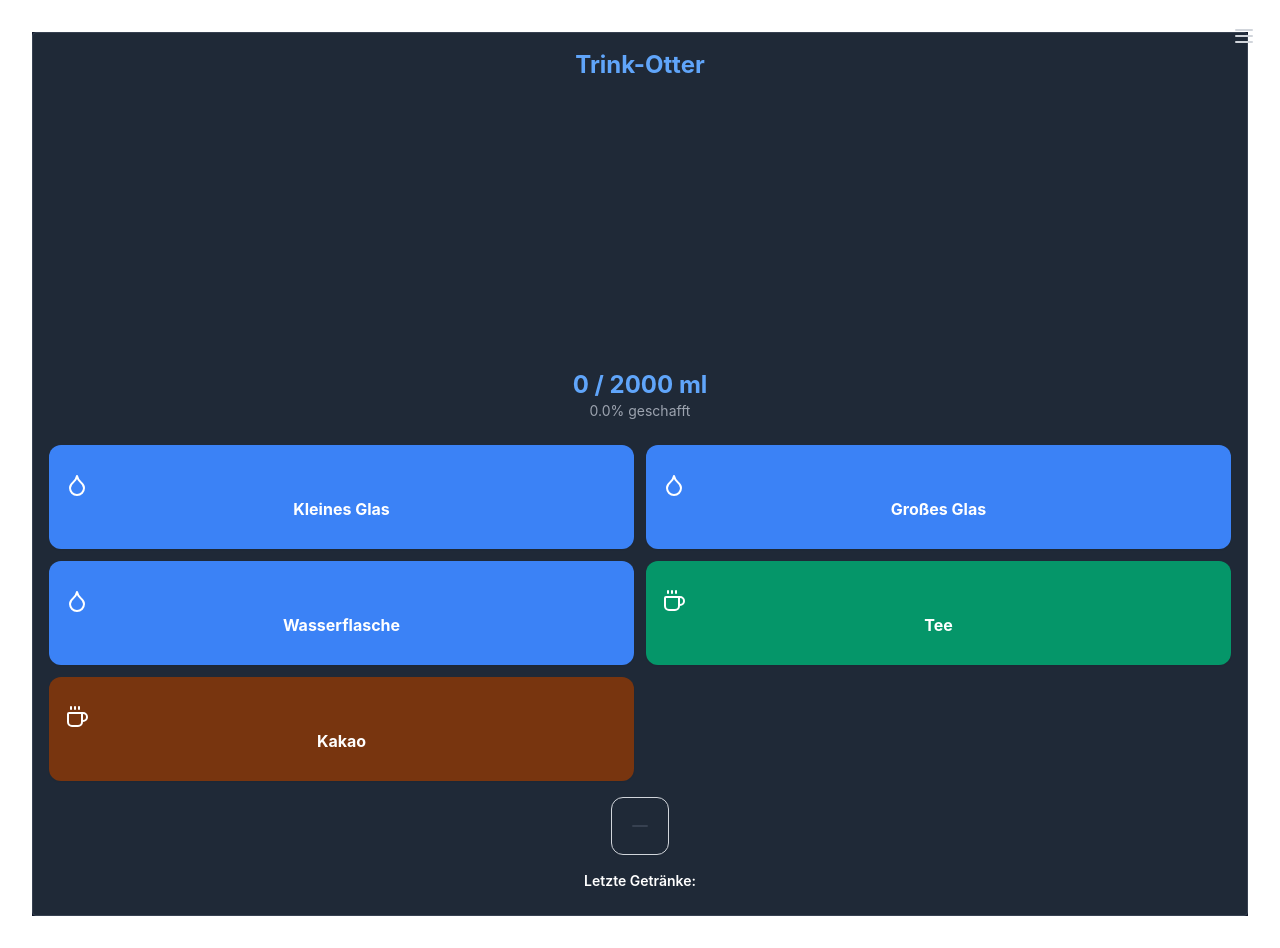
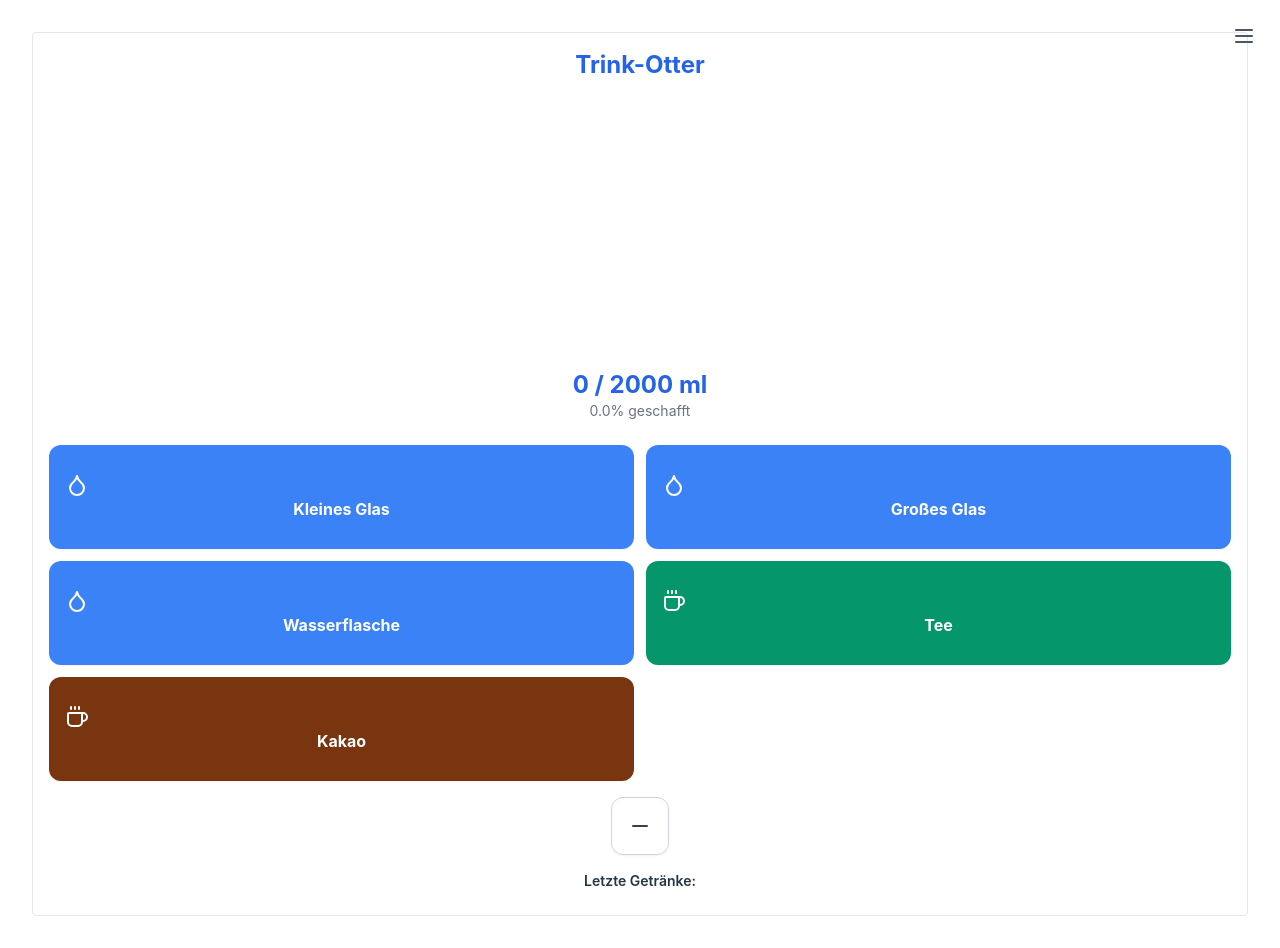
Before and after one commit to PhilvdHeide/drinkingOtter, a React (Vite) app: page / in a window 1280 px wide. Built offline with nearby package versions, Linux system fonts and the light colour scheme.

Commit message:
Revert "Feature/dark mode"

```diff
--- a/src/App.jsx
+++ b/src/App.jsx
@@ -1,27 +1,15 @@
-import { useState, useEffect } from 'react';
-import './App.css';
-import WaterTracker from './components/WaterTracker';
+import { useState } from 'react'
+import './App.css'
+import WaterTracker from './components/WaterTracker'
 
 function App() {
-  const [darkMode, setDarkMode] = useState(() => {
-    const localSetting = localStorage.getItem('darkMode');
-    return localSetting === 'true' || (localSetting === null && true);
-  });
-
-  useEffect(() => {
-    localStorage.setItem('darkMode', darkMode);
-    if (darkMode) {
-      document.documentElement.classList.add('dark');
-    } else {
-      document.documentElement.classList.remove('dark');
-    }
-  }, [darkMode]);
+  const [darkMode, setDarkMode] = useState(true)
 
   return (
     <div className="App bg-background dark:bg-background-dark min-h-screen">
       <WaterTracker darkMode={darkMode} setDarkMode={setDarkMode} />
     </div>
-  );
+  )
 }
 
-export default App;
+export default App
--- a/src/components/DarkModeToggle.jsx
+++ b/src/components/DarkModeToggle.jsx
@@ -1,10 +1,23 @@
-import PropTypes from 'prop-types';
+import { useEffect } from 'react'
+import PropTypes from 'prop-types'
 
 export default function DarkModeToggle({ darkMode, setDarkMode }) {
   DarkModeToggle.propTypes = {
     darkMode: PropTypes.bool.isRequired,
-    setDarkMode: PropTypes.func.isRequired,
-  };
+    setDarkMode: PropTypes.func.isRequired
+  }
+  useEffect(() => {
+    // Initialize dark mode as default
+    if (typeof darkMode === 'undefined') {
+      setDarkMode(true)
+    }
+    // Add dark class to html element if dark mode is enabled
+    if (darkMode) {
+      document.documentElement.classList.add('dark')
+    } else {
+      document.documentElement.classList.remove('dark')
+    }
+  }, [darkMode, setDarkMode])
 
   return (
     <button
@@ -12,38 +25,14 @@ export default function DarkModeToggle({ darkMode, setDarkMode }) {
       className="p-2 hover:bg-gray-100 dark:hover:bg-gray-700 rounded-full"
     >
       {darkMode ? (
-        <svg
-          xmlns="http://www.w3.org/2000/svg"
-          className="h-6 w-6"
-          fill="none"
-          viewBox="0 0 24 24"
-          stroke="currentColor"
-        >
-          <path
-            strokeLinecap="round"
-            strokeLinejoin="round"
-            strokeWidth={2}
-            d="M12 3v1m0 16v1m9-9h-1M4 12H3m15.364 6.364l-.707-.707M6.343 6.343l-.707-.707m12.728 0l-.707.707M6.343 17.657l-.707.707M16 12a4 4 0 11-8 0 4 4 0 018 0z"
-            className="stroke-gray-900 dark:stroke-gray-100"
-          />
+        <svg xmlns="http://www.w3.org/2000/svg" className="h-6 w-6" fill="none" viewBox="0 0 24 24" stroke="currentColor">
+          <path strokeLinecap="round" strokeLinejoin="round" strokeWidth={2} d="M12 3v1m0 16v1m9-9h-1M4 12H3m15.364 6.364l-.707-.707M6.343 6.343l-.707-.707m12.728 0l-.707.707M6.343 17.657l-.707.707M16 12a4 4 0 11-8 0 4 4 0 018 0z" className="stroke-gray-900 dark:stroke-gray-100" />
         </svg>
       ) : (
-        <svg
-          xmlns="http://www.w3.org/2000/svg"
-          className="h-6 w-6"
-          fill="none"
-          viewBox="0 0 24 24"
-          stroke="currentColor"
-        >
-          <path
-            strokeLinecap="round"
-            strokeLinejoin="round"
-            strokeWidth={2}
-            d="M20.354 15.354A9 9 0 018.646 3.646 9.003 9.003 0 0012 21a9.003 9.003 0 008.354-5.646z"
-            className="stroke-gray-900 dark:stroke-gray-100"
-          />
+        <svg xmlns="http://www.w3.org/2000/svg" className="h-6 w-6" fill="none" viewBox="0 0 24 24" stroke="currentColor">
+          <path strokeLinecap="round" strokeLinejoin="round" strokeWidth={2} d="M20.354 15.354A9 9 0 018.646 3.646 9.003 9.003 0 0012 21a9.003 9.003 0 008.354-5.646z" className="stroke-gray-900 dark:stroke-gray-100" />
         </svg>
       )}
     </button>
-  );
+  )
 }
--- a/src/components/WaterTracker.jsx
+++ b/src/components/WaterTracker.jsx
@@ -38,12 +38,9 @@ const WaterTracker = ({ darkMode, setDarkMode }) => {
       }
     ]);
 
-    const newTotal = currentAmount + amount;
-    if (newTotal >= dailyGoal && !showSuccess) {
+    if (currentAmount + amount >= dailyGoal) {
       setShowSuccess(true);
       setTimeout(() => setShowSuccess(false), 3000);
-    } else if (newTotal < dailyGoal && showSuccess) {
-      setShowSuccess(false);
     }
   };
 
@@ -97,18 +94,16 @@ const WaterTracker = ({ darkMode, setDarkMode }) => {
         </CardHeader>
         <CardContent>
           {showSuccess && (
-            <Alert className="mb-4 bg-green-50 dark:bg-green-950 border border-green-200 dark:border-green-800 animate-fade-in">
-              <AlertTitle className="text-green-900 dark:text-green-100 font-semibold text-lg">🎉 Tagesziel erreicht!</AlertTitle>
-              <AlertDescription className="text-green-800 dark:text-green-200">
-                Gut gemacht! Du hast heute {currentAmount} ml getrunken.
-              </AlertDescription>
+            <Alert className="mb-4 bg-green-100 dark:bg-green-900/20">
+              <AlertTitle className="text-green-800 dark:text-green-200">Tagesziel erreicht! 🎉</AlertTitle>
+              <AlertDescription className="text-green-700 dark:text-green-300">Gut gemacht!</AlertDescription>
             </Alert>
           )}
 
           {!user && (
-            <Alert className="mb-4 bg-blue-50 dark:bg-blue-950 border border-blue-200 dark:border-blue-800">
-              <AlertTitle className="text-blue-900 dark:text-blue-100 font-semibold">Bitte anmelden</AlertTitle>
-              <AlertDescription className="text-blue-800 dark:text-blue-200">
+            <Alert className="mb-4 bg-blue-50 dark:bg-gray-700">
+              <AlertTitle className="text-blue-800 dark:text-blue-200">Bitte anmelden</AlertTitle>
+              <AlertDescription className="text-blue-700 dark:text-blue-300">
                 Melde dich an, um deinen Wasserkonsum zu tracken.
               </AlertDescription>
             </Alert>
--- a/src/components/ui/alert.jsx
+++ b/src/components/ui/alert.jsx
@@ -1,13 +1,13 @@
 import React from 'react';
 
 export const Alert = ({ children }) => {
-  return <div className="border-gray-300 bg-gray-100 dark:bg-gray-800 dark:border-gray-600 px-4 py-3 rounded relative">{children}</div>;
+  return <div className="border border-red-400 bg-red-100 px-4 py-3 rounded relative">{children}</div>;
 };
 
 export const AlertTitle = ({children}) => {
-    return <strong className="font-bold text-gray-800 dark:text-gray-100">{children}</strong>
+    return <strong className="font-bold">{children}</strong>
 }
 
 export const AlertDescription = ({children}) => {
-    return <span className="block sm:inline text-gray-700 dark:text-gray-200">{children}</span>
+    return <span className="block sm:inline">{children}</span>
 }
--- a/tailwind.config.js
+++ b/tailwind.config.js
@@ -15,19 +15,6 @@ export default {
         background: {
           DEFAULT: '#ffffff',
           dark: '#0f172a'
-        },
-        green: {
-          50: '#f0fdf4',
-          100: '#dcfce7',
-          200: '#bbf7d0',
-          300: '#86efac',
-          400: '#4ade80',
-          500: '#22c55e',
-          600: '#16a34a',
-          700: '#15803d',
-          800: '#166534',
-          900: '#14532d',
-          950: '#052e16'
         }
       }
     },
```
